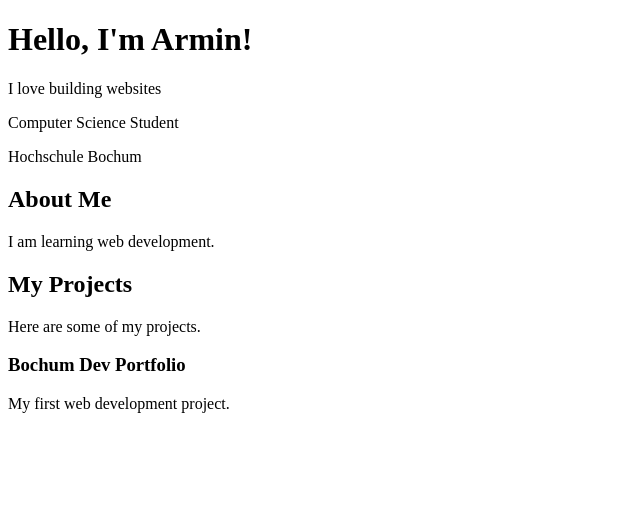
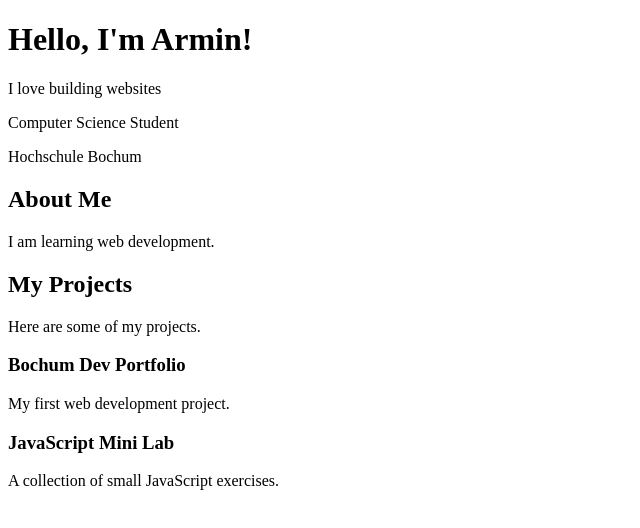
Before and after one commit to arminmova/bochum-dev-portfolio, a plain HTML site: page index.html in a window 1280 px wide. Shown: the whole page, without its empty margins (0-640 px from the left). Drawn offline with Linux system fonts and the light colour scheme.

Commit message:
feat: add javascript mini lab project

```diff
--- a/index.html
+++ b/index.html
@@ -26,6 +26,10 @@
         <h3>Bochum Dev Portfolio</h3>
         <p>My first web development project.</p>
       </article>
+      <article>
+        <h3>JavaScript Mini Lab</h3>
+        <p>A collection of small JavaScript exercises.</p>
+      </article>
     </section>
 
   </body>
```
